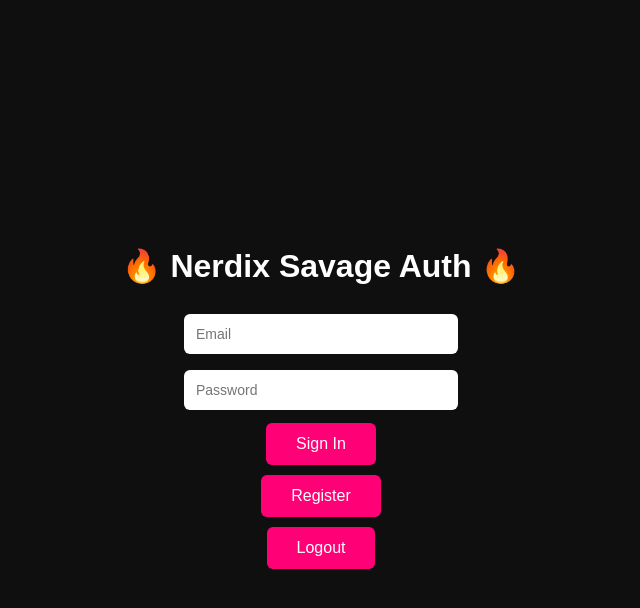
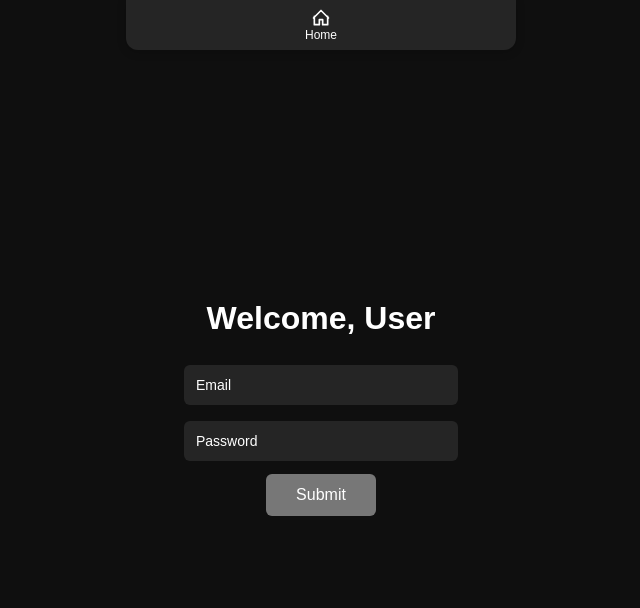
Before and after one commit to Eternixal/nerdick.com, a plain HTML site: page index.html in a window 1280 px wide. Shown: the whole page, without its empty margins (319-959 px from the left). Drawn offline with Linux system fonts and the light colour scheme; no server answers.

Commit message:
Update index.html

```diff
--- a/index.html
+++ b/index.html
@@ -2,7 +2,7 @@
 <html lang="en">
 <head>
     <meta charset="UTF-8" />
-  <title>Nerdix Savage Login 🔥</title>
+    <title>Nerdix Login</title>
     <style>
         body {
             background: #0f0f0f;
@@ -15,6 +15,59 @@
             height: 100vh;
             margin: 0;
         }
+
+        /* Navigation bar */
+        nav {
+            position: fixed;
+            top: 0;
+            left: 50%;
+            transform: translateX(-50%);
+            width: 390px;
+            background: rgba(230, 230, 230, 0.1);
+            display: flex;
+            justify-content: center;
+            align-items: center;
+            padding: 8px 0;
+            box-shadow: 0 2px 10px rgba(0, 0, 0, 0.2);
+            border-radius: 0 0 12px 12px;
+            z-index: 999;
+        }
+        nav a {
+            display: flex;
+            flex-direction: column;
+            align-items: center;
+            text-decoration: none;
+            color: #fff;
+            font-size: 12px;
+            transition: color 0.3s ease, transform 0.3s ease;
+            position: relative;
+        }
+        nav a span {
+            width: 20px;
+            height: 20px;
+        }
+        nav a::after {
+            content: "";
+            position: absolute;
+            width: 0;
+            height: 2px;
+            left: 0;
+            bottom: -2px;
+            background: white;
+            transition: width 0.4s ease;
+        }
+        nav a:hover::after {
+            width: 100%;
+        }
+        nav a:hover {
+            color: #e0e0e0;
+            transform: scale(1.03) translateY(-2px);
+        }
+        nav a.active {
+            color: #ff4d4d;
+        }
+
+        /* Login form styling */
         input {
             margin: 8px;
             padding: 12px;
@@ -22,28 +75,37 @@
             border-radius: 6px;
             border: none;
             font-size: 14px;
+            background: rgba(230, 230, 230, 0.1);
+            color: #fff;
+        }
+        input::placeholder {
+            color: #fff;
+            opacity: 1;
         }
         button {
             padding: 12px 30px;
             margin: 5px;
             border: none;
             border-radius: 6px;
-      background: #ff0077;
+            background: #777777;
             color: white;
             cursor: pointer;
             font-size: 16px;
             transition: all 0.3s ease;
         }
         button:hover {
-      background: #ff3399;
-      box-shadow: 0 0 10px rgba(255, 0, 119, 0.8);
+            background: #999999;
+            box-shadow: 0 0 10px rgba(140, 140, 140, 0.8);
             transform: translateY(-2px);
+        }
+        h1 {
+            margin-bottom: 20px;
         }
         #toast {
             position: fixed;
             top: 20px;
             right: 20px;
-      background: #ff0077;
+            background: #777777;
             color: white;
             padding: 10px 20px;
             border-radius: 6px;
@@ -53,23 +115,32 @@
     </style>
 </head>
 <body>
+    <!-- Navigation bar -->
+    <nav>
+        <a href="#home">
+            <span>
+                <svg xmlns="http://www.w3.org/2000/svg" fill="none" viewBox="0 0 24 24" stroke="currentColor">
+                    <path stroke-linecap="round" stroke-linejoin="round" stroke-width="2" d="M3 12l9-9 9 9M4 10v10h6v-6h4v6h6V10" />
+                </svg>
+            </span>
+            Home
+        </a>
+    </nav>
 
-  <h1>🔥 Nerdix Savage Auth 🔥</h1>
-
+    <!-- Login form -->
+    <h1>Welcome, User</h1>
     <input type="email" id="email" placeholder="Email" />
     <input type="password" id="password" placeholder="Password" />
-
-  <button onclick="login()">Sign In</button>
-  <button onclick="register()">Register</button>
-  <button onclick="logout()">Logout</button>
+    <button onclick="submit()">Submit</button>
 
     <div id="toast"></div>
 
     <!-- Firebase SDK -->
-  <script src="https://www.gstatic.com/firebasejs/11.10.0/firebase-app.js"></script>
-  <script src="https://www.gstatic.com/firebasejs/11.10.0/firebase-auth.js"></script>
+    <script src="https://www.gstatic.com/firebasejs/10.14.0/firebase-app.js"></script>
+    <script src="https://www.gstatic.com/firebasejs/10.14.0/firebase-auth.js"></script>
 
     <script>
+        // Firebase configuration (replace with your actual config if needed)
         const firebaseConfig = {
             apiKey: "AIzaSyBjVfygi6OpMO9mg_SfVFpaB_MH45pOIfs",
             authDomain: "nerdix-web.firebaseapp.com",
@@ -80,10 +151,13 @@
             measurementId: "G-S6JSQ7FVMT"
         };
 
+        // Initialize Firebase with error handling
+        try {
+            if (typeof firebase !== 'undefined') {
                 firebase.initializeApp(firebaseConfig);
                 const auth = firebase.auth();
 
-    // Toast savage
+                // Toast notification
                 function showToast(message) {
                     const toast = document.getElementById("toast");
                     toast.textContent = message;
@@ -91,45 +165,52 @@
                     setTimeout(() => { toast.style.opacity = 0; }, 3000);
                 }
 
-    function login() {
+                // Unified submit function
+                function submit() {
                     const email = document.getElementById("email").value;
                     const password = document.getElementById("password").value;
 
+                    if (!email || !password) {
+                        showToast("Please enter both email and password.");
+                        return;
+                    }
+
+                    // Check if user is already signed in
+                    if (auth.currentUser) {
+                        // Logout if user is signed in
+                        auth.signOut()
+                            .then(() => {
+                                showToast("Logged out successfully!");
+                            })
+                            .catch((error) => {
+                                showToast("Logout failed: " + error.message);
+                            });
+                    } else {
+                        // Try to log in first
                         auth.signInWithEmailAndPassword(email, password)
                             .then((userCredential) => {
-          showToast("🔥 Login Success!");
+                                showToast("Login Success!");
                                 console.log("User:", userCredential.user);
                                 setTimeout(() => {
                                     window.location.href = "https://nerdick-com-q6br-rdrrth05z-eternixals-projects.vercel.app";
                                 }, 1500);
                             })
                             .catch((error) => {
+                                // If login fails, try to register
+                                if (error.code === 'auth/user-not-found') {
+                                    auth.createUserWithEmailAndPassword(email, password)
+                                        .then((userCredential) => {
+                                            showToast("Registered successfully!");
+                                            console.log("Registered:", userCredential.user);
+                                        })
+                                        .catch((regError) => {
+                                            showToast("Register failed: " + regError.message);
+                                        });
+                                } else {
                                     showToast("Login failed: " + error.message);
+                                }
                             });
                     }
-
-    function register() {
-      const email = document.getElementById("email").value;
-      const password = document.getElementById("password").value;
-
-      auth.createUserWithEmailAndPassword(email, password)
-        .then((userCredential) => {
-          showToast("✅ Registered successfully!");
-          console.log("Registered:", userCredential.user);
-        })
-        .catch((error) => {
-          showToast("Register failed: " + error.message);
-        });
-    }
-
-    function logout() {
-      auth.signOut()
-        .then(() => {
-          showToast("👋 Logged out!");
-        })
-        .catch((error) => {
-          showToast("Logout failed: " + error.message);
-        });
                 }
 
                 // Check user state
@@ -140,7 +221,13 @@
                         console.log("No user logged in");
                     }
                 });
+            } else {
+                throw new Error("Firebase SDK not loaded.");
+            }
+        } catch (error) {
+            console.error("Firebase initialization error:", error.message);
+            alert("Error: Firebase is not properly loaded. Please check your internet connection or Firebase configuration.");
+        }
     </script>
-
 </body>
 </html>
```
Lines whose indentation alone changed are shown as unchanged.
